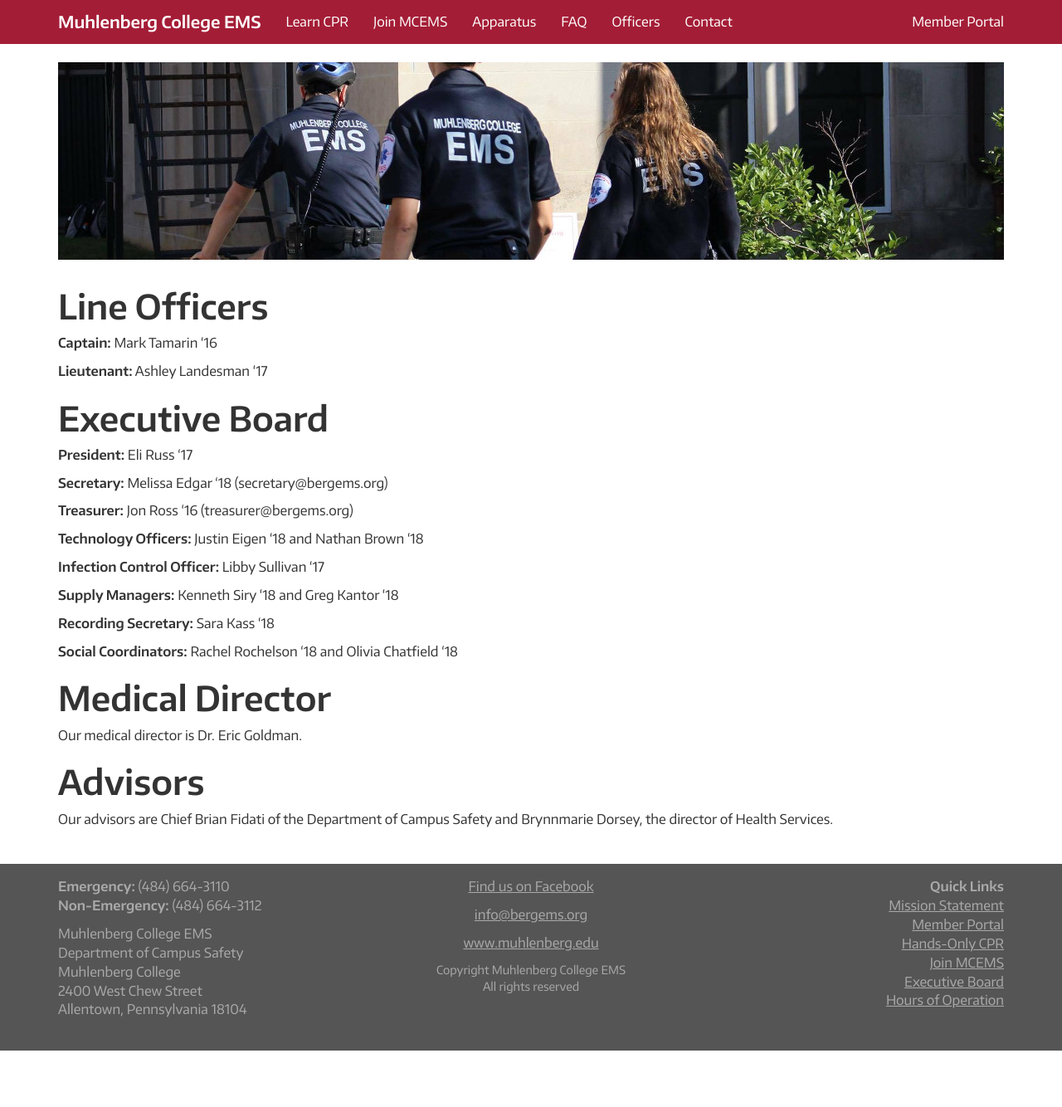
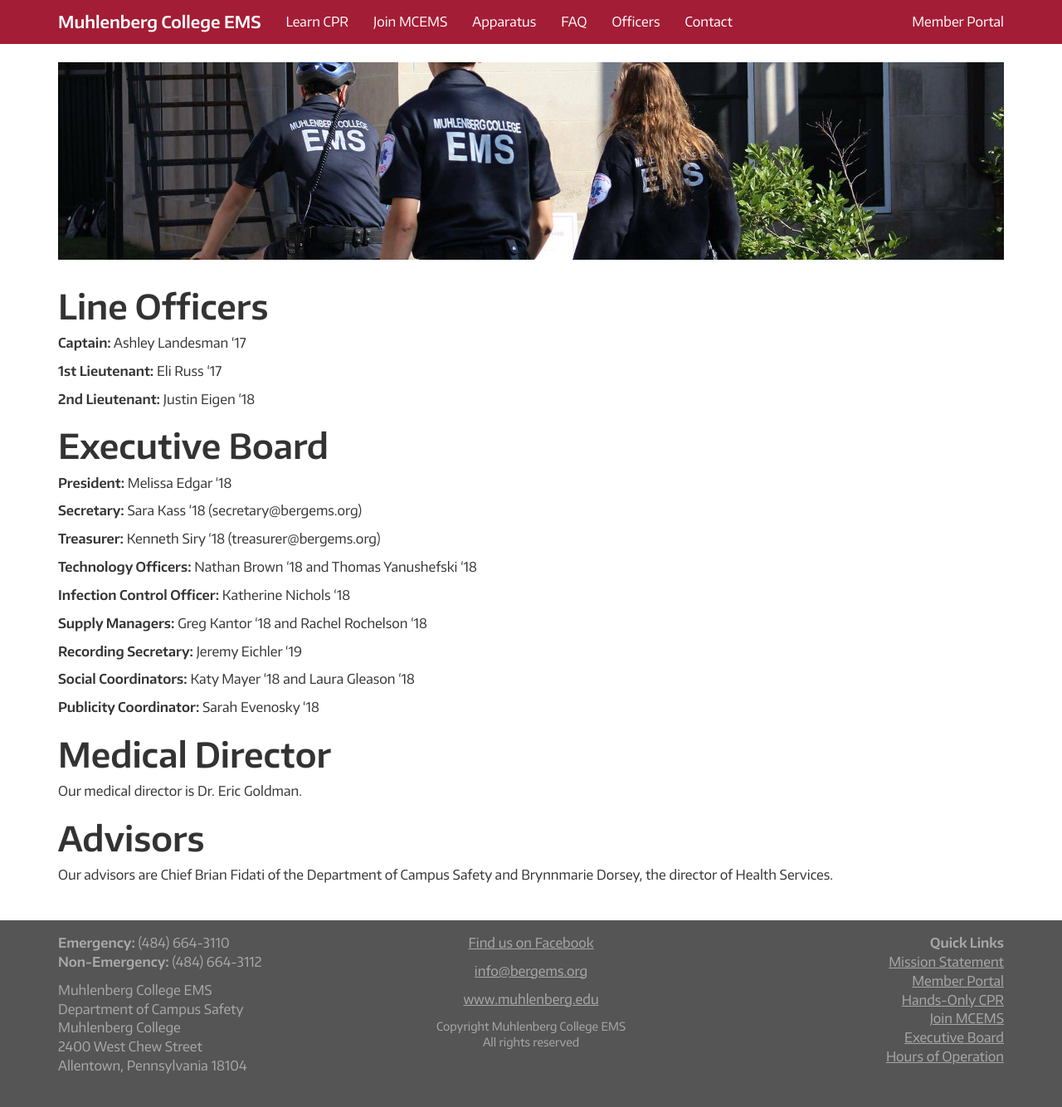
Before and after one commit to MCEMS/www, a Jekyll site: the page built from officers/index.markdown, in a window 1280 px wide. Shown: the whole page at 83% size. Built offline with Jekyll 4.4.1, drawn with Linux system fonts in a browser that asks for light colours; nearby versions of some CDN libraries; before the commit the page ends 1266 px from its top, so only the background shows below that.

Commit message:
updated officer

```diff
--- a/officers/index.markdown
+++ b/officers/index.markdown
@@ -8,28 +8,32 @@
 Line Officers
 =============
 
-**Captain:** Mark Tamarin '16
+**Captain:** Ashley Landesman '17
 
-**Lieutenant:** Ashley Landesman '17
+**1st Lieutenant:** Eli Russ '17
+
+**2nd Lieutenant:** Justin Eigen '18
 
 Executive Board
 ===============
 
-**President:** Eli Russ '17
+**President:** Melissa Edgar '18
 
-**Secretary:** Melissa Edgar '18 (secretary@bergems.org)
+**Secretary:** Sara Kass '18  (secretary@bergems.org)
 
-**Treasurer:** Jon Ross '16 (treasurer@bergems.org)
+**Treasurer:** Kenneth Siry '18 (treasurer@bergems.org)
 
-**Technology Officers:** Justin Eigen '18 and Nathan Brown '18
+**Technology Officers:** Nathan Brown '18 and Thomas Yanushefski '18
 
-**Infection Control Officer:** Libby Sullivan '17
+**Infection Control Officer:** Katherine Nichols '18
 
-**Supply Managers:** Kenneth Siry '18 and Greg Kantor '18
+**Supply Managers:** Greg Kantor '18 and Rachel Rochelson '18
 
-**Recording Secretary:** Sara Kass '18
+**Recording Secretary:** Jeremy Eichler '19
 
-**Social Coordinators:** Rachel Rochelson '18 and Olivia Chatfield '18
+**Social Coordinators:** Katy Mayer '18 and Laura Gleason '18
+
+**Publicity Coordinator:** Sarah Evenosky '18
 
 Medical Director
 ================
```
